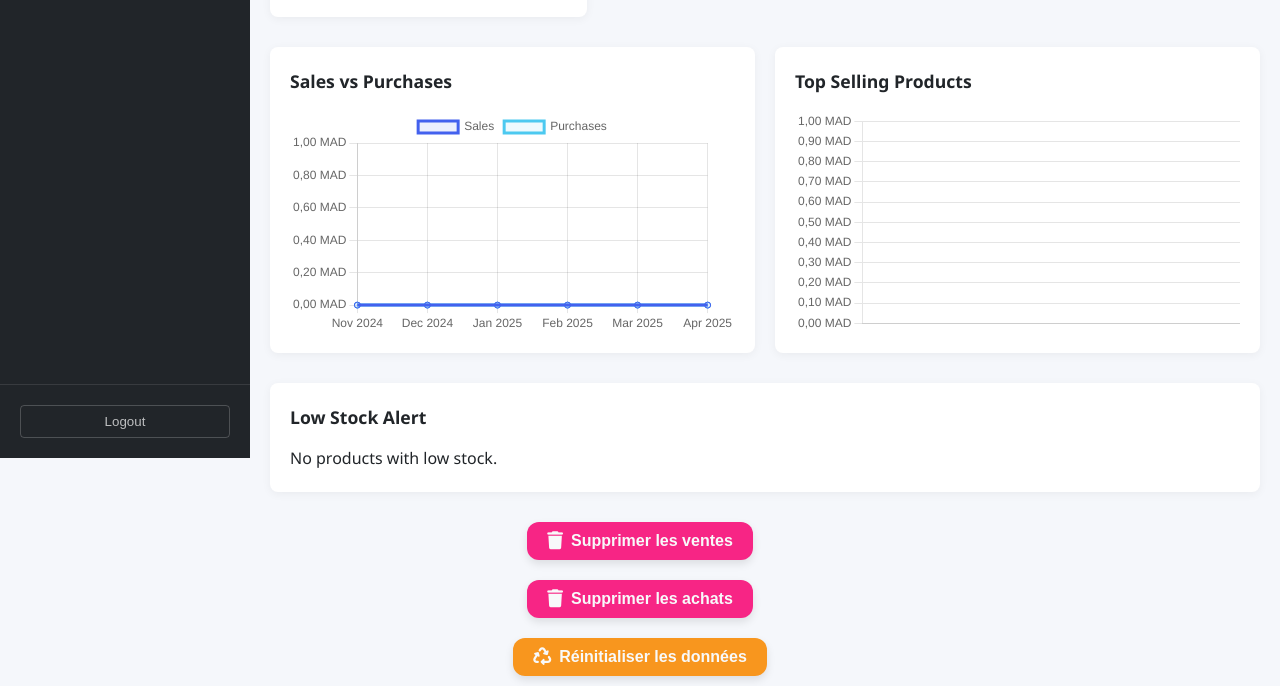
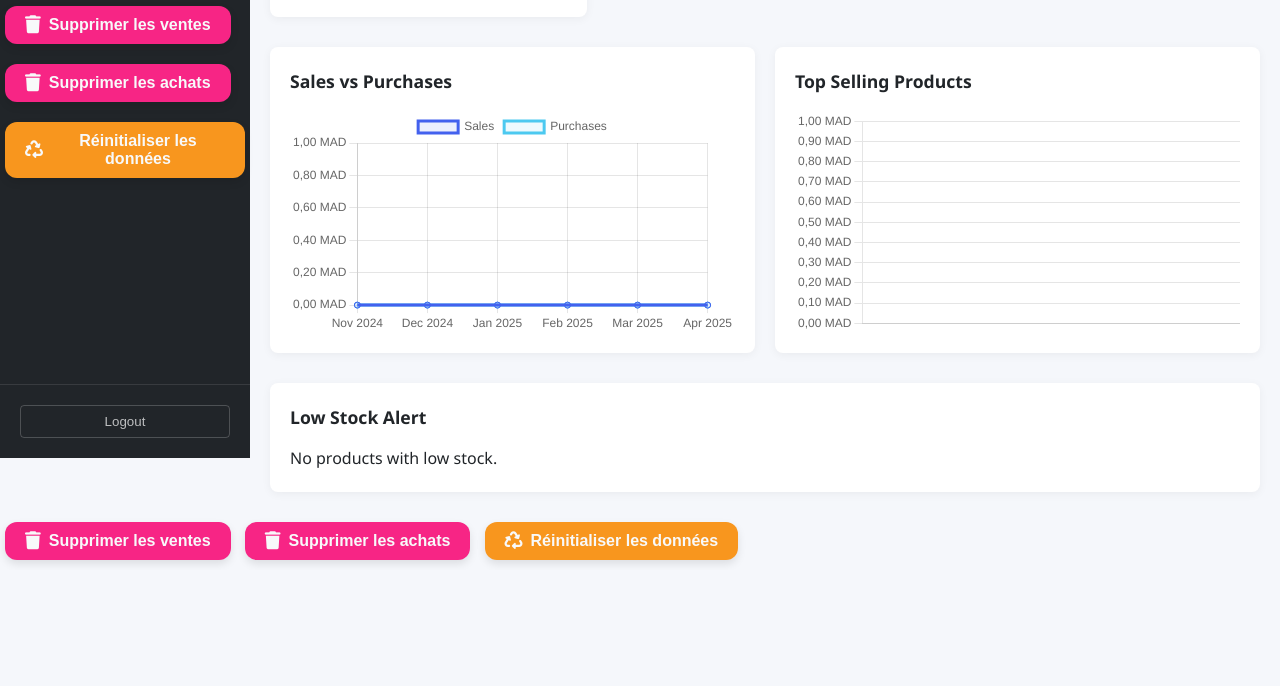
Before and after one commit to adam-t16/GERER-TON-PROJECT, a plain HTML site: page index.html in a window 1280 px wide. Shown: the part 342-1028 px from the top of the page. After the commit the page ends 912 px from the top, so only its background shows below. Drawn offline with nearby package versions, Linux system fonts and the light colour scheme; sample sign-in values are in the browser's storage.

Commit message:
Update index.html

```diff
--- a/index.html
+++ b/index.html
@@ -20,6 +20,16 @@
           <li><a href="products.html"><span class="icon">📦</span> Products</a></li>
           <li><a href="sales.html"><span class="icon">💰</span> Sales</a></li>
           <li><a href="purchases.html"><span class="icon">🛒</span> Purchases</a></li>
+            <button id="deleteSalesBtn" class="btn btn-danger">
+  <i class="fas fa-trash"></i> Supprimer les ventes
+</button>
+<button id="deletePurchasesBtn" class="btn btn-danger">
+  <i class="fas fa-trash"></i> Supprimer les achats
+</button>
+
+<button id="deleteAllFinanceBtn" class="btn btn-warning">
+  <i class="fas fa-recycle"></i> Réinitialiser les données
+</button>
 
         </ul>
       </nav>
@@ -90,21 +100,18 @@
       </div>
     </main>
   </div>
-  <center>
+
    <button id="deleteSalesBtn" class="btn btn-danger">
   <i class="fas fa-trash"></i> Supprimer les ventes
 </button>
-</center>
-   <center>
 <button id="deletePurchasesBtn" class="btn btn-danger">
   <i class="fas fa-trash"></i> Supprimer les achats
 </button>
-</center>
-  <center>
+
 <button id="deleteAllFinanceBtn" class="btn btn-warning">
   <i class="fas fa-recycle"></i> Réinitialiser les données
 </button>
-</center>
+
   <script src="js/main.js"></script>
   <script src="js/dashboard.js"></script>
 </body>
```
